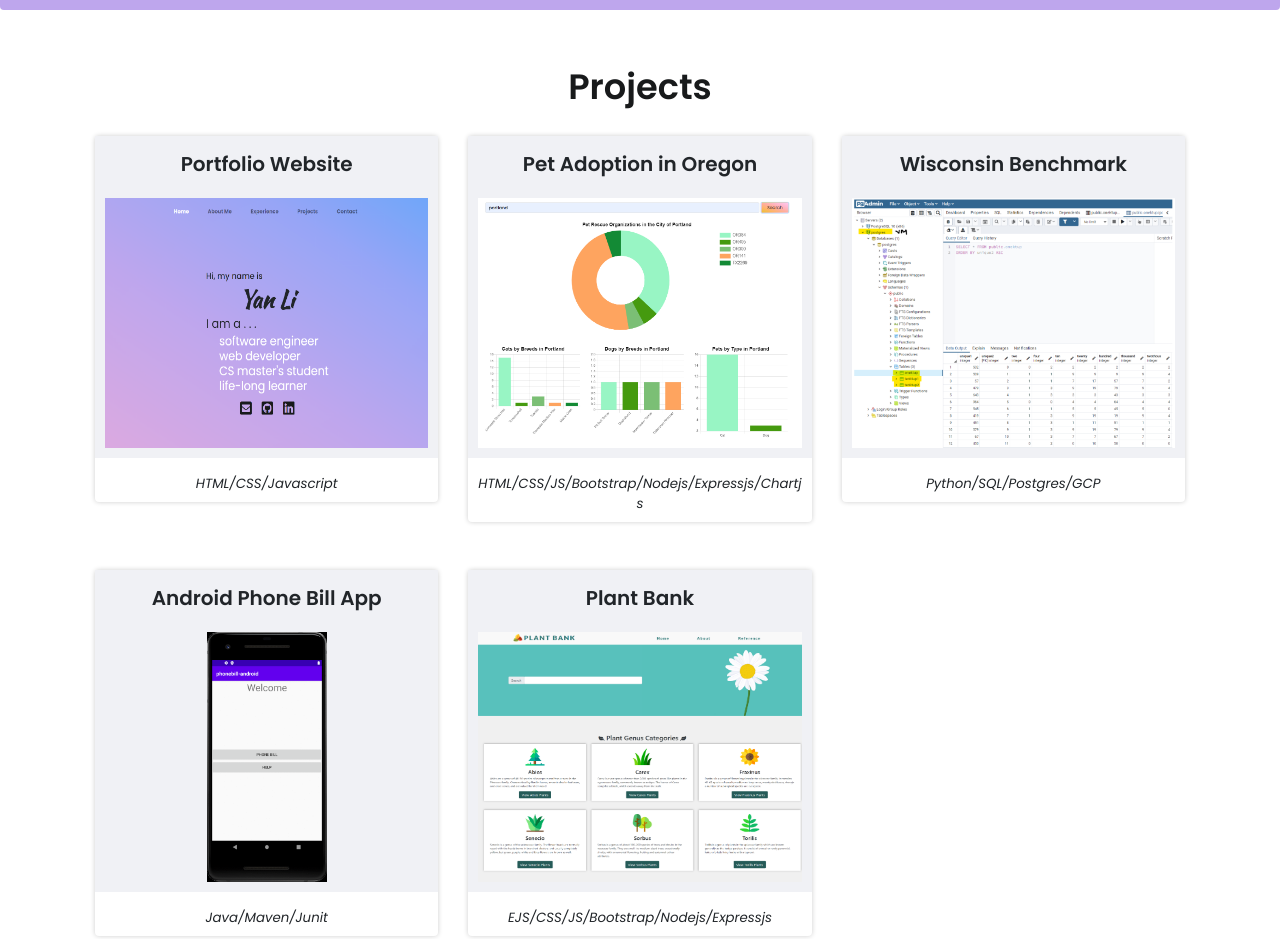
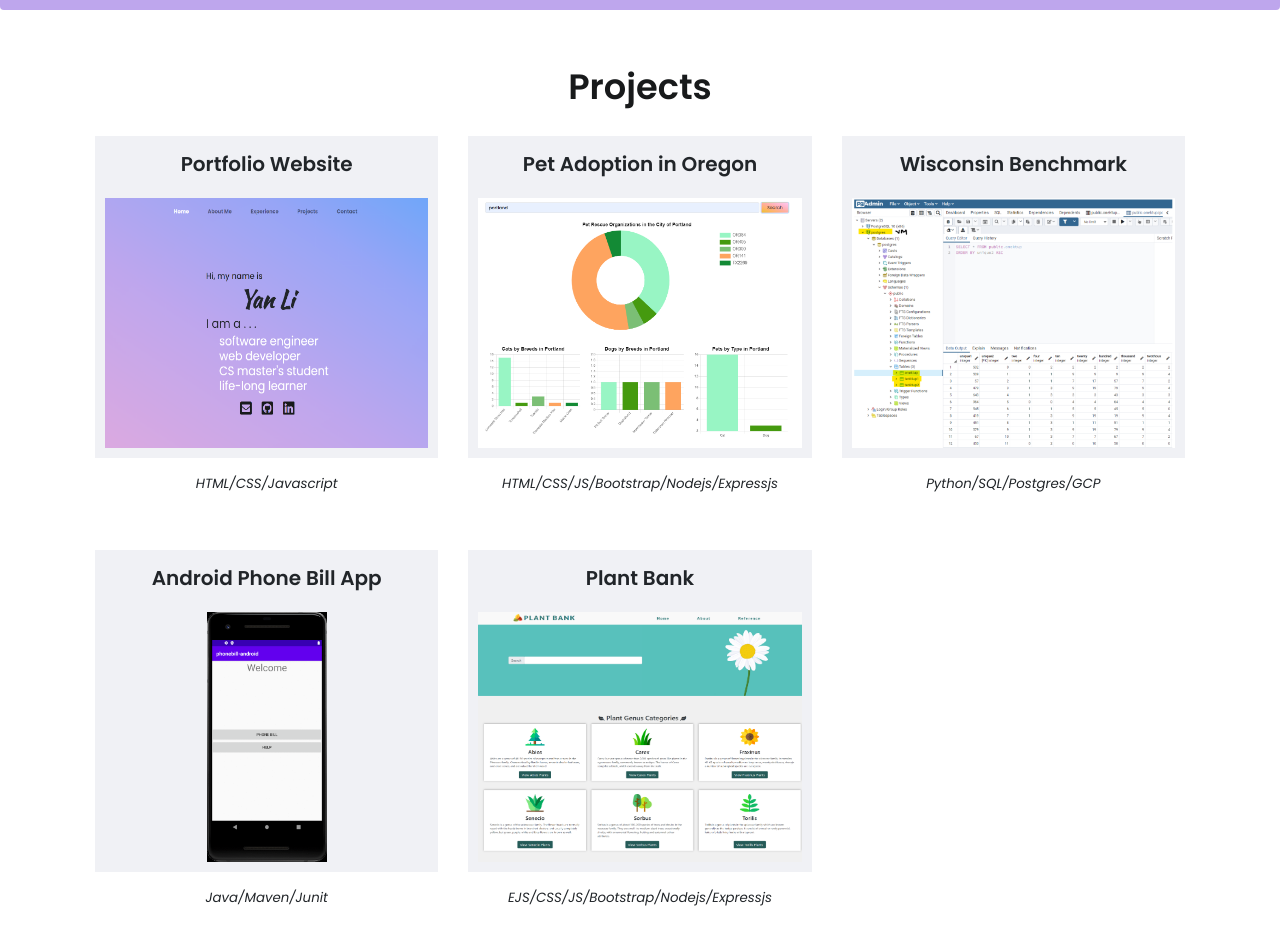
Before and after one commit to snakevirgo/Li, a plain HTML site: page index.html in a window 1280 px wide. Shown: the part 2020-2959 px from the top of the page. Drawn offline with nearby package versions, Linux system fonts and the light colour scheme.

Commit message:
small change to card description

```diff
--- a/index.html
+++ b/index.html
@@ -230,7 +230,7 @@
               <a class="btn btn-light2 btn-lg btn-block" href="https://pao-pet-adoption-dashboard.herokuapp.com/"
                 target="_blank">View Demo</a>
             </div>
-            <p class="card-text text-center mt-2 p-2">HTML/CSS/JS/Bootstrap/Nodejs/Expressjs/Chartjs</p>
+            <p class="card-text text-center mt-2 p-2">HTML/CSS/JS/Bootstrap/Nodejs/Expressjs</p>
           </div>
         </div>
         <div class="col-lg-4 col-md-6 col3 p-0 mb-5">
--- a/style.css
+++ b/style.css
@@ -181,7 +181,7 @@ h5 {
 /* project section */
 .card {
   border: none;
-  box-shadow: 0 0 5px rgba(0, 0, 0, 0.2);
+  /* box-shadow: 0 0 5px rgba(0, 0, 0, 0.2); */
 }
 
 .card-title {
```
